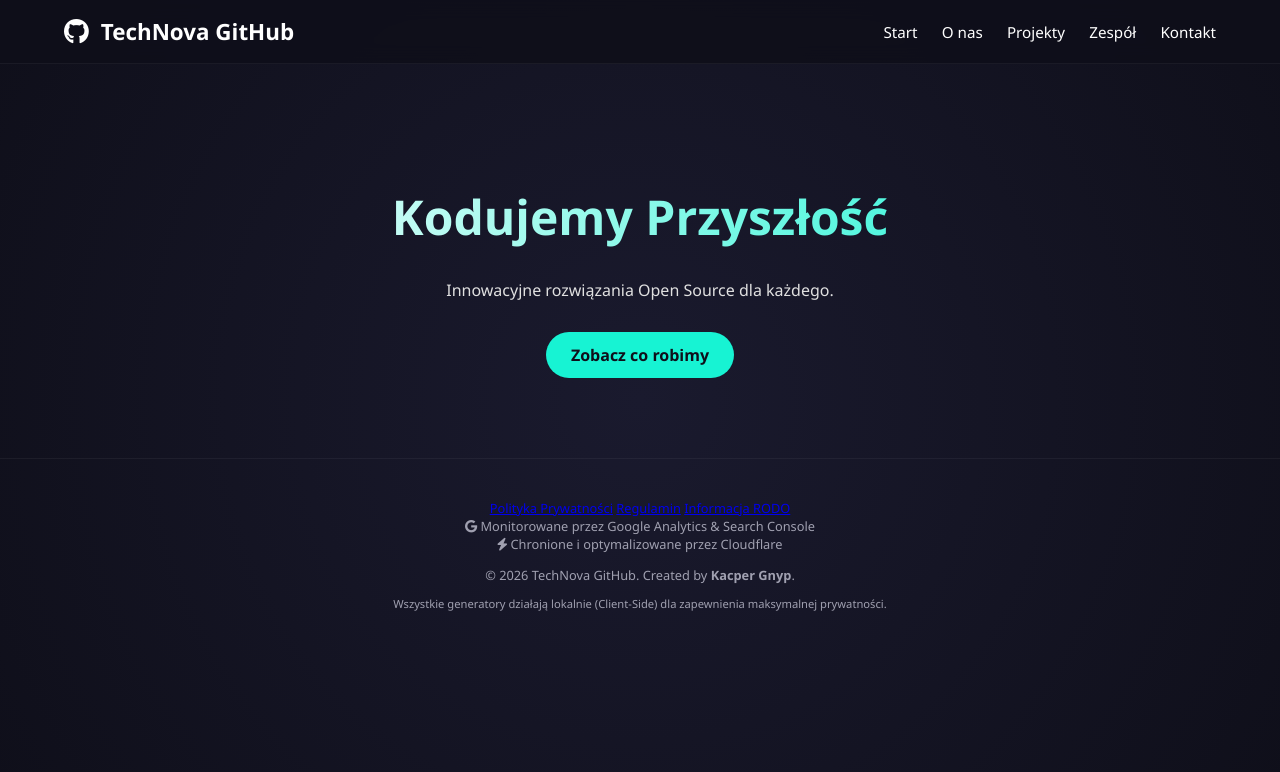
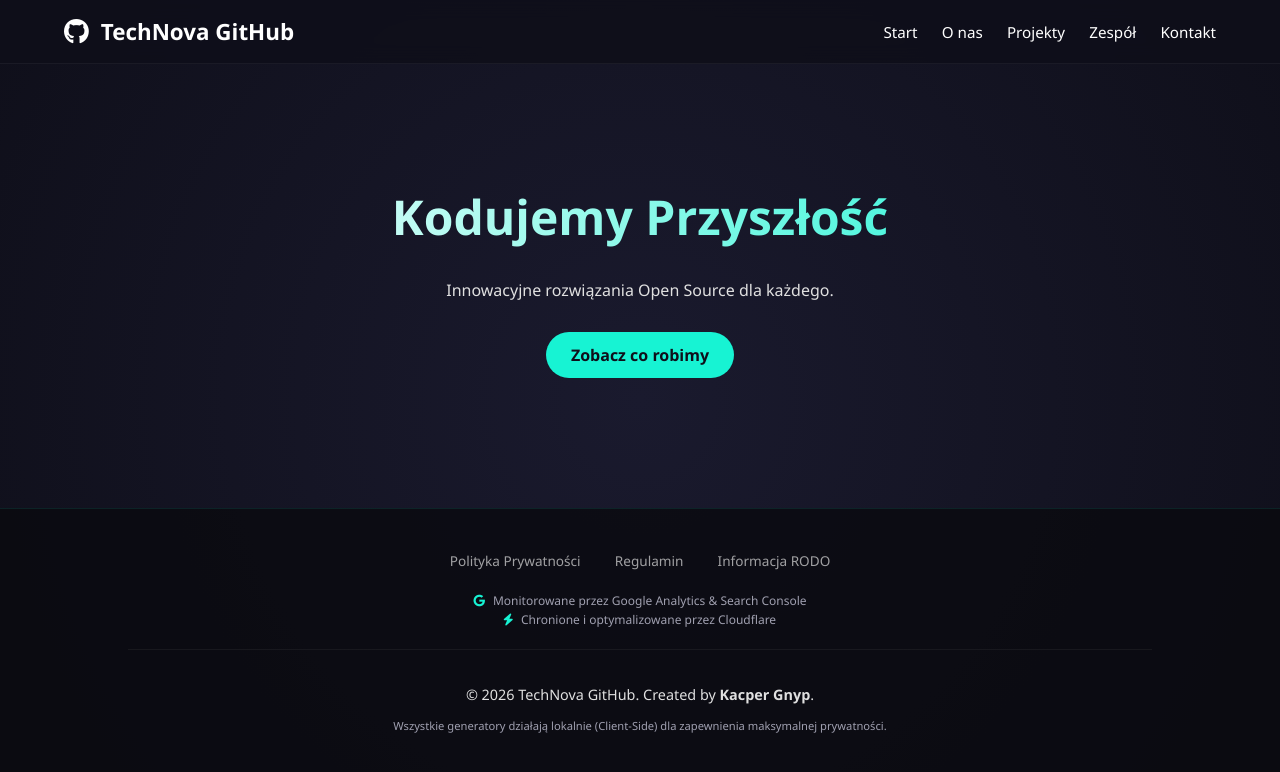
Before and after one commit to technova-pl/technova-github.io, a plain HTML site: page index.html in a window 1280 px wide. Drawn offline with Linux system fonts and the light colour scheme.

Commit message:
Update style.css

```diff
--- a/style.css
+++ b/style.css
@@ -108,4 +108,46 @@ h1, h2 {
     border: 1px solid rgba(255,255,255,0.1);
 }
 
-footer { text-align: center; padding: 40px; color: var(--text-muted); font-size: 0.8rem; border-top: 1px solid rgba(255, 255, 255, 0.05); }
+footer {
+    margin-top: 50px;
+    padding: 40px 10%;
+    background: rgba(10, 10, 15, 0.8);
+    border-top: 1px solid rgba(23, 243, 211, 0.1);
+    text-align: center;
+}
+
+.footer-legal {
+    margin-bottom: 20px;
+}
+
+.footer-legal a {
+    color: var(--text-main);
+    text-decoration: none;
+    font-size: 0.85rem;
+    margin: 0 15px;
+    transition: 0.3s;
+    opacity: 0.7;
+}
+
+.footer-legal a:hover {
+    opacity: 1;
+    color: var(--accent);
+}
+
+.footer-tech {
+    font-size: 0.75rem;
+    color: var(--text-muted);
+    margin-bottom: 20px;
+    line-height: 1.6;
+}
+
+.footer-tech i {
+    margin-right: 5px;
+    color: var(--accent);
+}
+
+.footer-copy {
+    border-top: 1px solid rgba(255, 255, 255, 0.05);
+    padding-top: 20px;
+    font-size: 0.9rem;
+}
```
